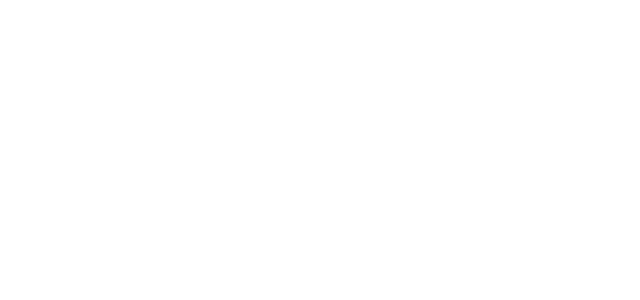
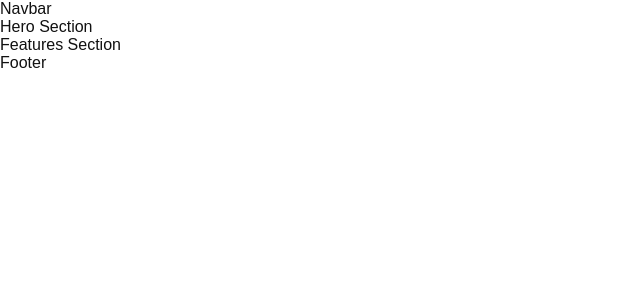
Before and after one commit to sooheilkrm/nomiqon-web, a Next.js app: page / in a window 1280 px wide. Shown: the top 300 px of the page, without its empty margins (0-640 px from the left). Built offline with nearby package versions, Linux system fonts and the light colour scheme.

Commit message:
Update _app.js

```diff
--- a/pages/_app.js
+++ b/pages/_app.js
@@ -1,11 +1,7 @@
 import '../styles/globals.css';
 
-export const metadata = { title: 'Nomiqon' };
+function MyApp({ Component, pageProps }) {
+  return <Component {...pageProps} />;
+}
 
-export default function RootLayout({ children }) {
-  return (
-    <html lang="en">
-      <body>{children}</body>
-    </html>
-  );
-}
+export default MyApp;
```
